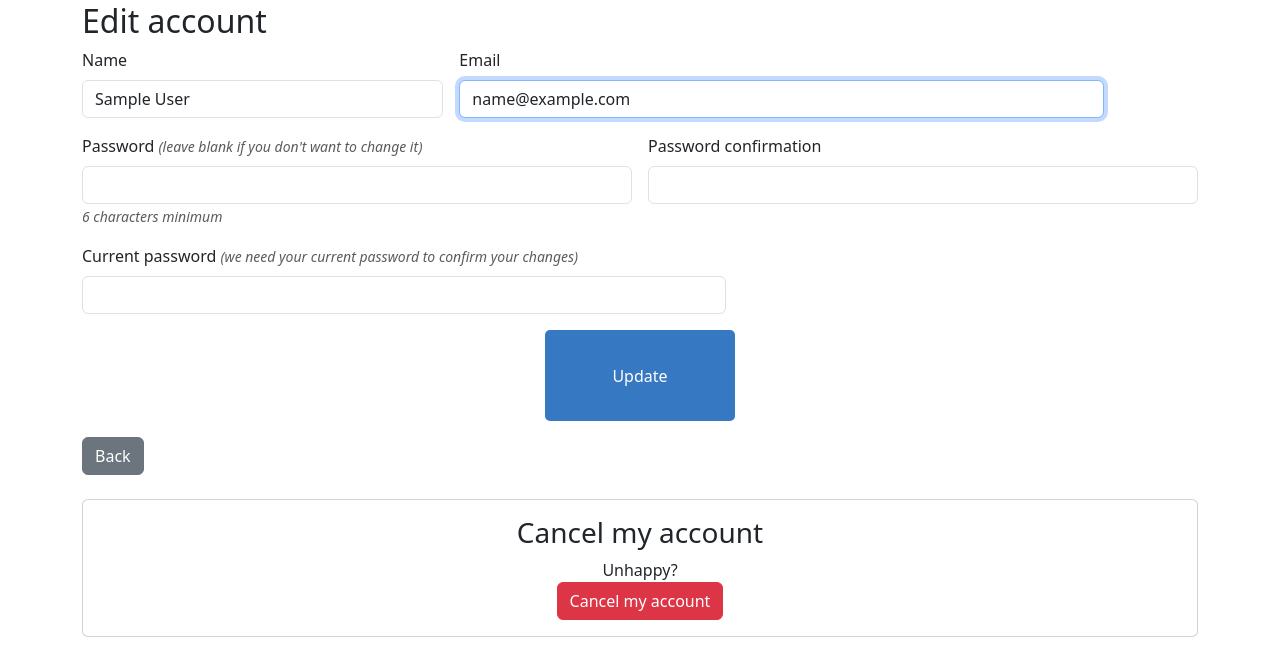
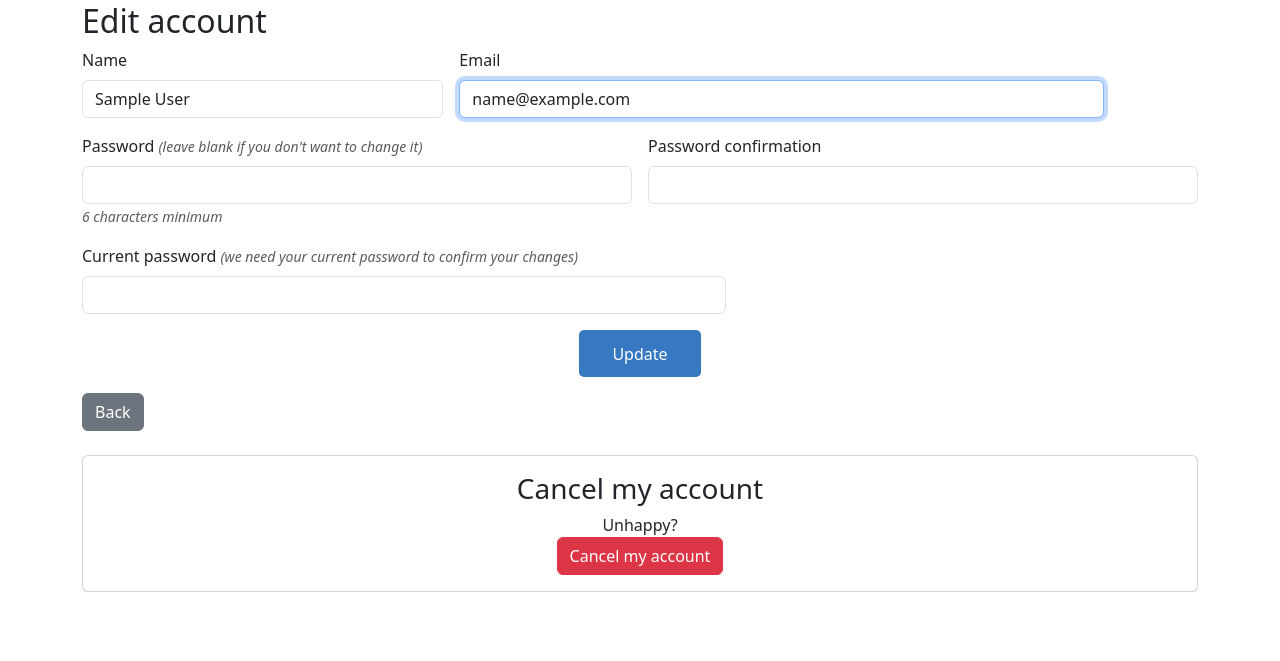
Before and after one commit to PabloEGonz/bugget-app, a Rails app: page /users/edit in a window 1280 px wide. Shown: the part 142-803 px from the top of the page. Run offline with Rails 7, Linux system fonts and the light colour scheme; the visitor is signed in with stand-in values (Sample User, id 1); some libraries are stand-ins or nearby versions.

Commit message:
Improve devise views styling for desktop version

```diff
--- a/app/assets/stylesheets/application.css
+++ b/app/assets/stylesheets/application.css
@@ -86,6 +86,10 @@ body {
     margin-top: 5%;
     padding: 2% 5% !important;
   }
+
+  input.button {
+    padding: 1% 3% !important;
+  }
 }
 
 @media screen and (max-width: 767px) {
```
